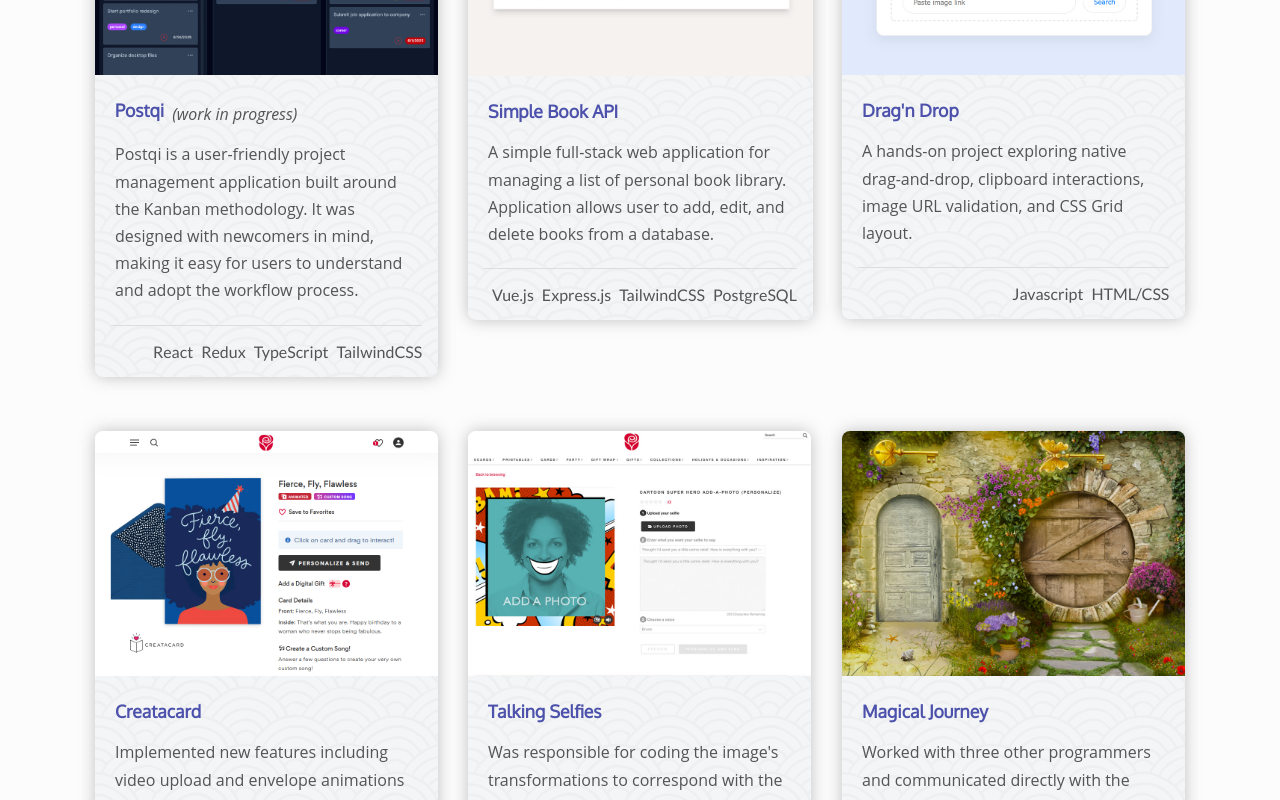
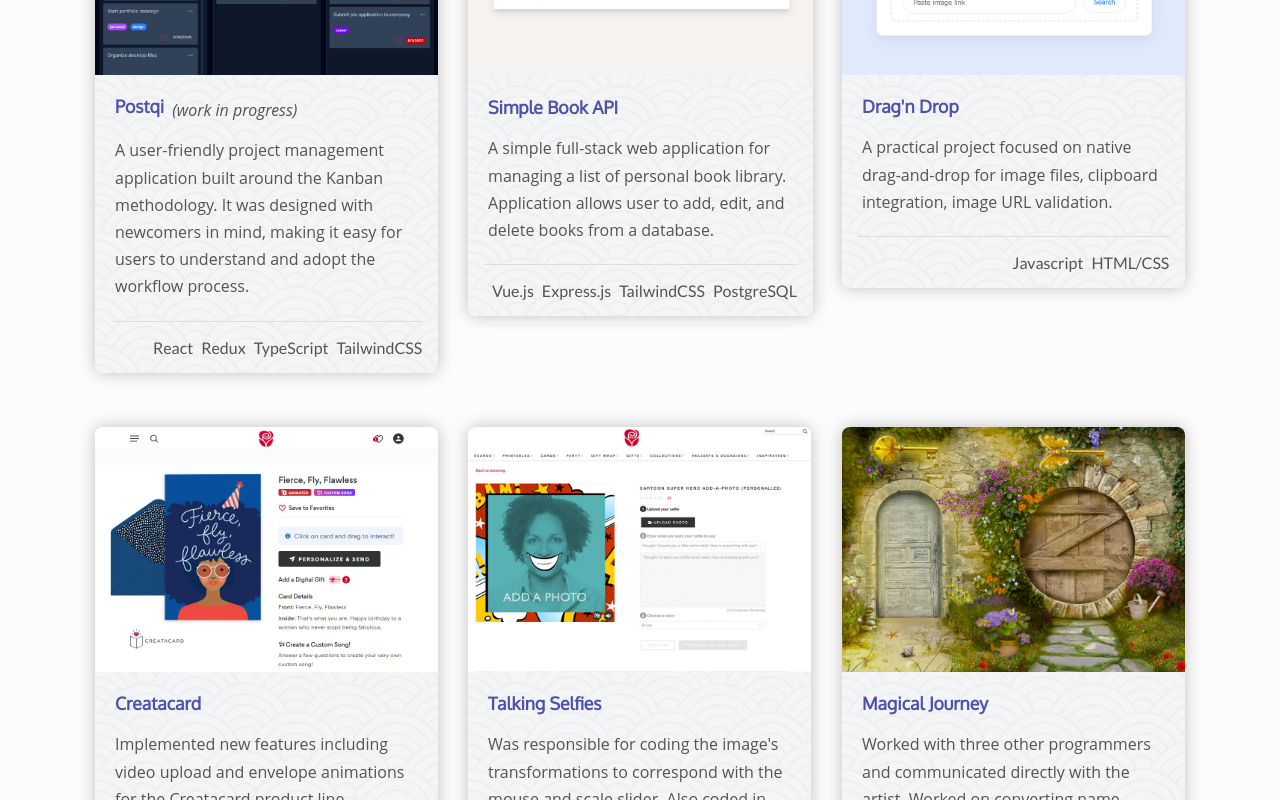
Before and after one commit to megancs601/megancs601.github.io, a Vue app: page / in a window 1280 px wide. Shown: the part 1060-1860 px from the top of the page. Built offline with nearby package versions, Linux system fonts and the light colour scheme.

Commit message:
updated images to be clickable, updated project desc

```diff
--- a/src/components/TheProjects.vue
+++ b/src/components/TheProjects.vue
@@ -12,10 +12,22 @@ const getImgUrl = (img) => {
     <ul id="projects-grid">
       <li v-for="(project, index) in projects" :key="index">
         <div class="project hvr-float">
-          <img :src="getImgUrl(project.img)" :alt="`image of ${project.name} project`" />
+          <a
+            class="image-link"
+            :href="project.link || project.gitLink"
+            target="_blank"
+            rel="noopener noreferrer"
+          >
+            <img :src="getImgUrl(project.img)" :alt="`Screenshot of ${project.name} project`" />
+          </a>
           <div class="details">
             <div class="header">
-              <a class="title" :href="project.link || project.gitLink" target="_blank">
+              <a
+                class="title"
+                :href="project.link || project.gitLink"
+                target="_blank"
+                rel="noopener noreferrer"
+              >
                 {{ project.name }}
               </a>
               <p v-if="project.wip" id="wip">(work in progress)</p>
@@ -76,6 +88,14 @@ h3 {
   color: var(--grey);
   box-shadow: 0px 0px 1em rgba(104, 104, 104, 0.4);
   border-radius: 0.5em;
+
+  .image-link {
+    display: flex;
+
+    &:focus-visible {
+      border-radius: 0.5em 0.5em 0 0;
+    }
+  }
 
   img {
     width: 100%;
--- a/src/projects.json
+++ b/src/projects.json
@@ -8,7 +8,7 @@
     "date": "April 2025",
     "tags": ["React", "Redux", "TypeScript", "TailwindCSS"],
     "gitLink": "https://github.com/megancs601/Postqi/tree/develop",
-    "description": "Postqi is a user-friendly project management application built around the Kanban methodology. It was designed with newcomers in mind, making it easy for users to understand and adopt the workflow process."
+    "description": "A user-friendly project management application built around the Kanban methodology. It was designed with newcomers in mind, making it easy for users to understand and adopt the workflow process."
   },
   {
     "name": "Simple Book API",
@@ -27,7 +27,7 @@
     "location": "Home",
     "date": "April 2025",
     "tags": ["Javascript", "HTML/CSS"],
-    "description": "A hands-on project exploring native drag-and-drop, clipboard interactions, image URL validation, and CSS Grid layout."
+    "description": "A practical project focused on native drag-and-drop for image files, clipboard integration, image URL validation."
   },
   {
     "name": "creatacard",
```
